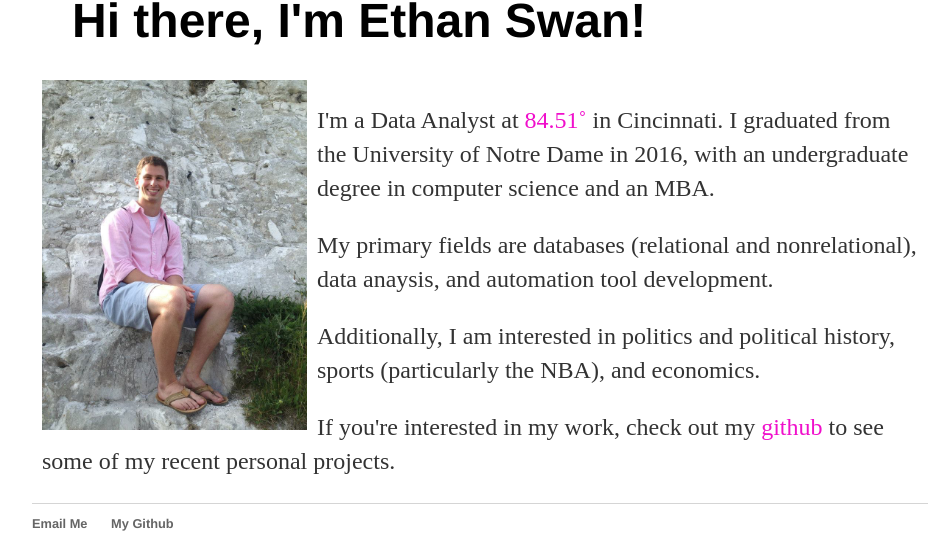
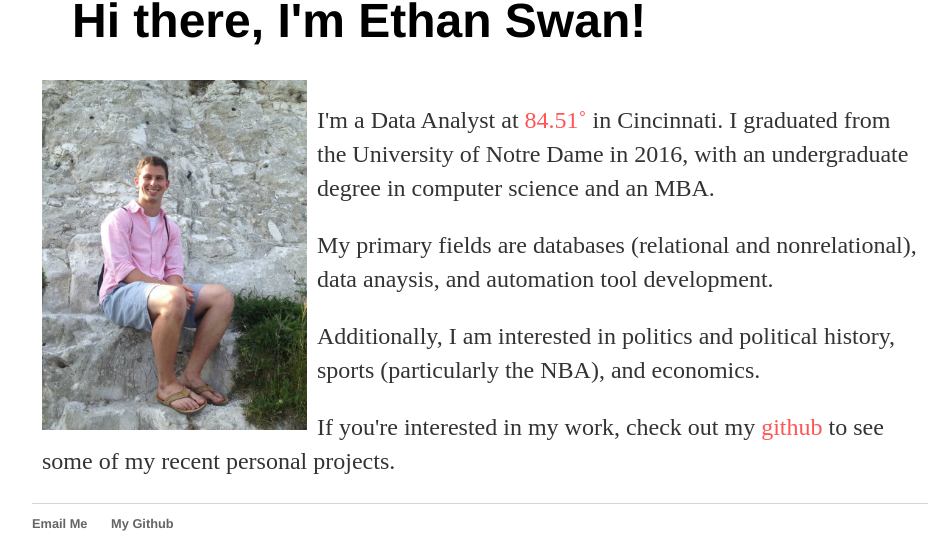
Before and after one commit to eswan18/ethanswan.com, a Jekyll site: the page built from index.html, in a window 1280 px wide. Shown: the part 153-686 px from the top of the page, without its empty margins (160-1107 px from the left). Built offline with Jekyll 4.4.1, drawn with Linux system fonts in a browser that asks for light colours.

Commit message:
Changed CSS to color body links to orange

```diff
--- a/css/main.css
+++ b/css/main.css
@@ -14,10 +14,11 @@ nav ul li, footer ul li {
 }
 a {
     text-decoration: none;
-    color: #F00FCB;
+    color: #FF5555;
 }
 a:hover {
     text-decoration: underline;
+    color: #F00FCB;
 }
 h1 {
     font-size: 3em;
@@ -47,12 +48,6 @@ ul.posts li {
 .header_link {
     color: #FF5555;
 }
-.header_link:hover {
-    color: #F00FCB
-}
 .footer_link {
     color: #656565;
 }
-.footer_link:hover {
-    color: #F00FCB;
-}
```
